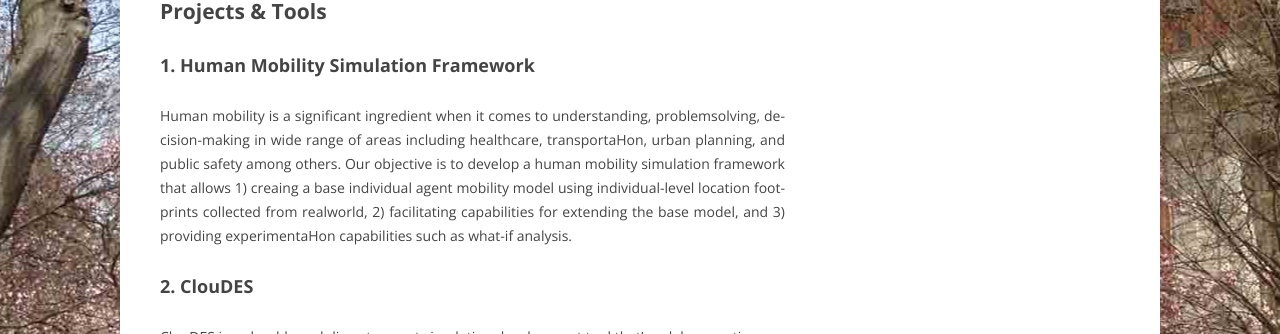
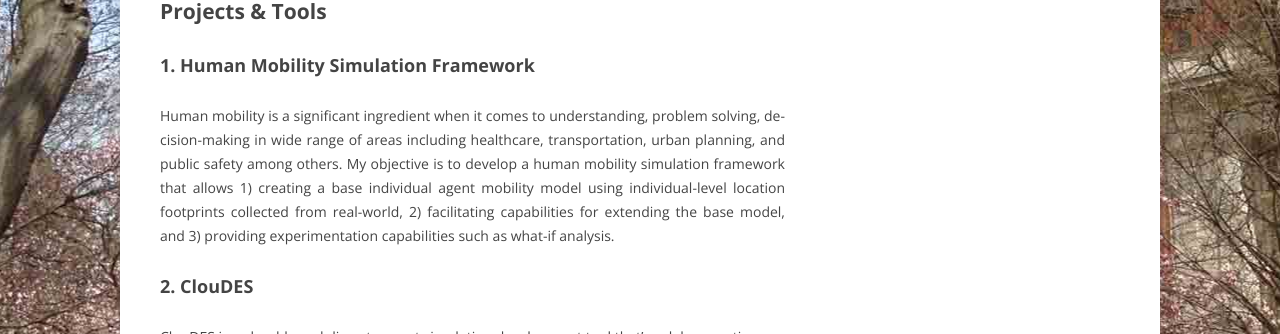
Before and after one commit to hamdikavak/hamdikavak.github.io, a Jekyll site: the page built from research-and-projects/index.html, in a window 1280 px wide. Shown: the part 418-752 px from the top of the page. Built offline with Jekyll 4.4.1, drawn with Linux system fonts in a browser that asks for light colours; nearby versions of some CDN libraries; library files that are not in the unit come from our copies.

Commit message:
Typo fixed

```diff
--- a/research-and-projects/index.html
+++ b/research-and-projects/index.html
@@ -13,15 +13,15 @@ See my publications <a title="Publications" href="{{ site.baseurl }}/publication
 <h1>Projects &amp; Tools</h1>
 <h2>1. Human Mobility Simulation Framework</h2>
 <p style="text-align: justify;">
-  Human mobility is a significant ingredient when it comes to understanding, problemsolving, decision-making in wide range of areas including healthcare, transportaHon, urban planning, and public safety among others.
-  Our objective is to develop a human
+  Human mobility is a significant ingredient when it comes to understanding, problem solving, decision-making in wide range of areas including healthcare, transportation, urban planning, and public safety among others.
+  My objective is to develop a human
 mobility simulation framework that allows
-1) creaing a base individual agent
+1) creating a base individual agent
 mobility model using individual-level
-location footprints collected from realworld,
+location footprints collected from real-world,
 2) facilitating capabilities for extending
 the base model, and
-3) providing experimentaHon capabilities
+3) providing experimentation capabilities
 such as what-if analysis.
   </p>
 <h2>2. ClouDES</h2>
```
